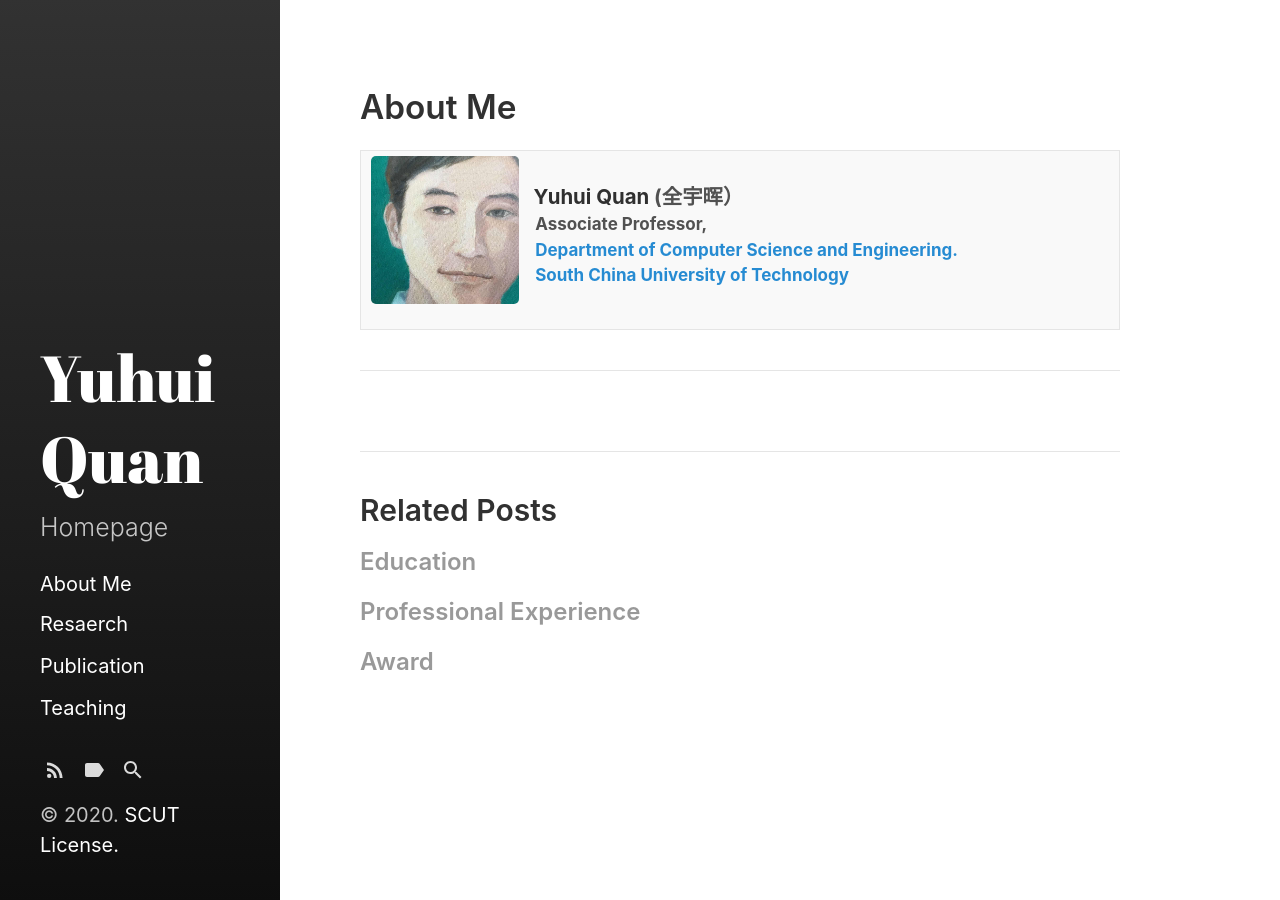
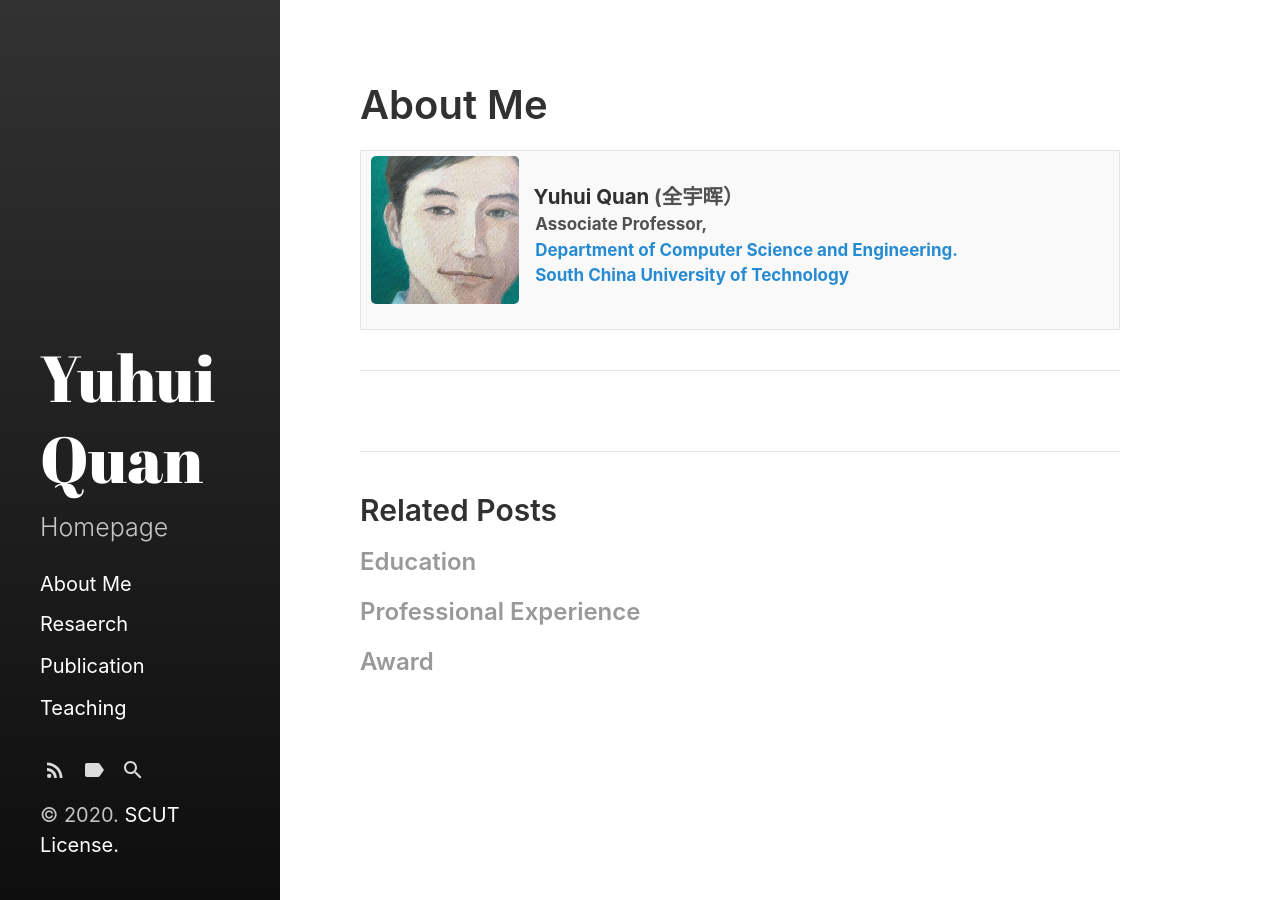
Before and after one commit to Dofboom/Dofboom.github.io, a Jekyll site: the page built from _posts/2020-5-30-resume.md, in a window 1280 px wide. Built offline with Jekyll 4.4.1, drawn with Linux system fonts in a browser that asks for light colours.

```diff
--- a/_posts/2020-5-30-resume.md
+++ b/_posts/2020-5-30-resume.md
@@ -1,6 +1,6 @@
 ---
 layout: post
-title: <small>About Me</small>
+title: <x-small>About Me</x-small>
 excerpt_separator:  <!--more-->
 ---
 <table style="hight: 90%;">
```
